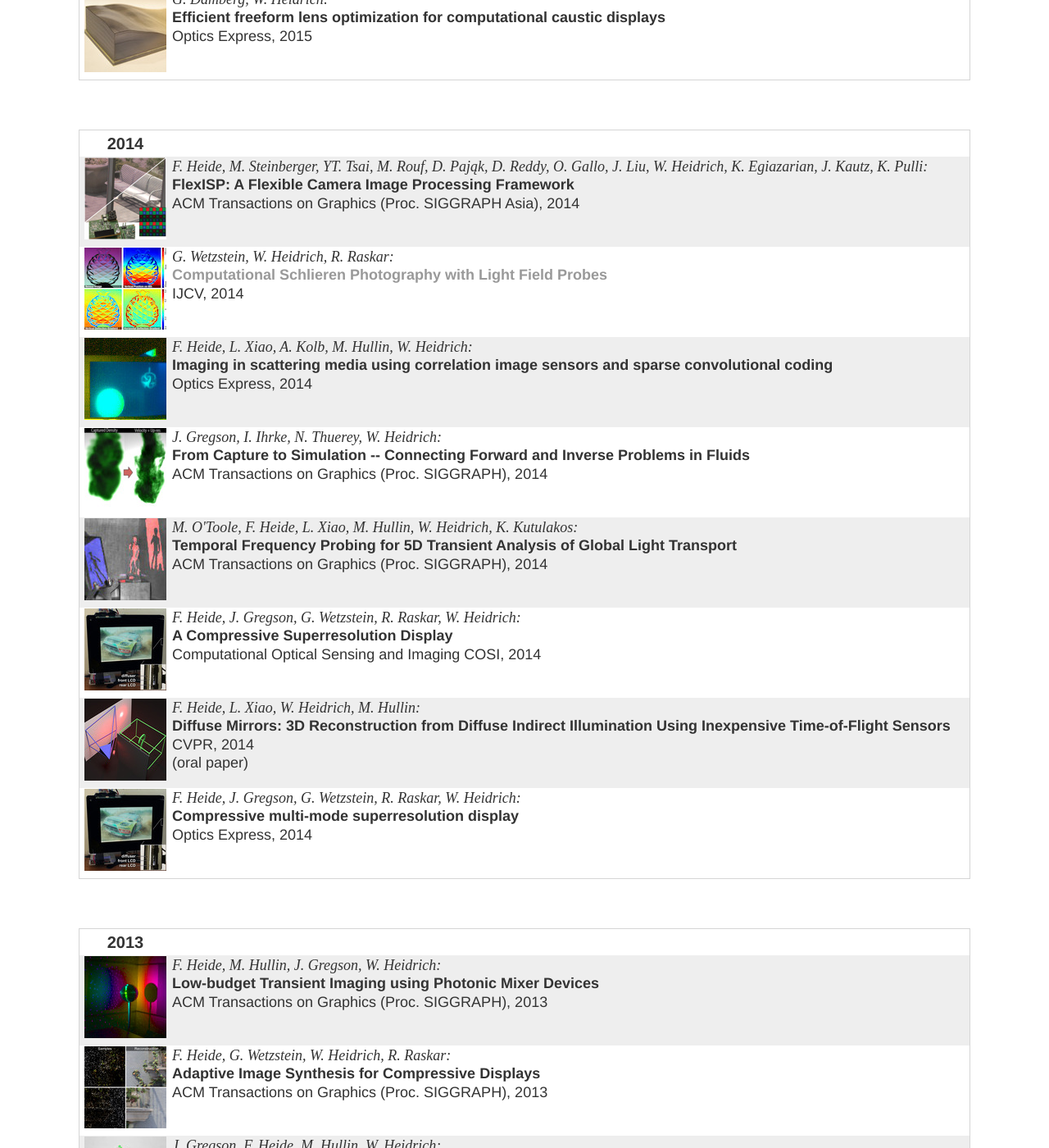
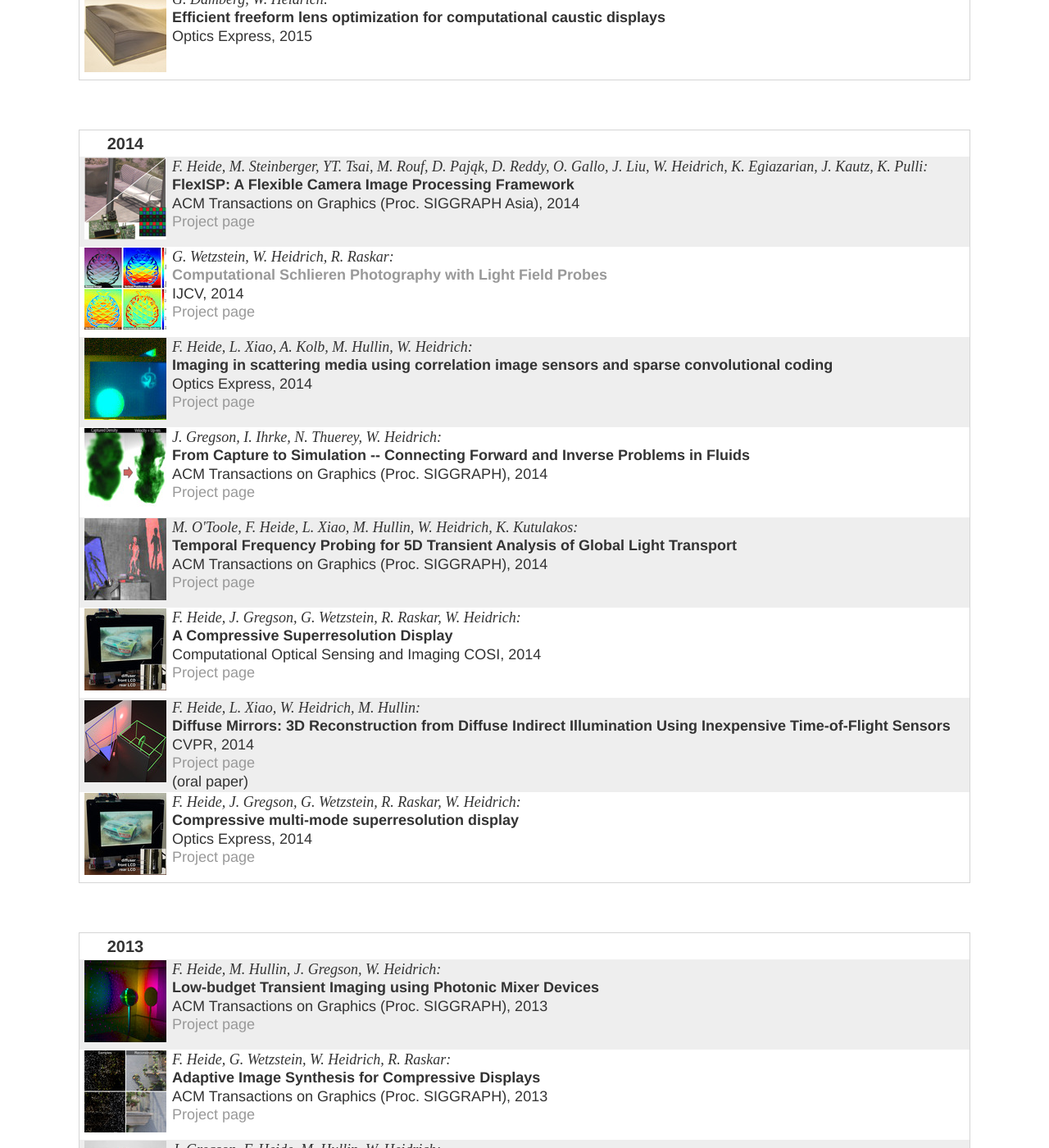
Before and after one commit to vccimaging/vccimaging.github.io, a Jekyll site: the page built from People/heidriw/publications.html, in a window 1280 px wide and 1400 px high, scrolled down 2251 px. Shown: the whole window at 82% size. Built offline with Jekyll 4.4.1, drawn with Linux system fonts in a browser that asks for light colours; some of the changed text lies outside the part shown.

Commit message:
updated format for publication lists

```diff
--- a/_includes/publicationlist.html
+++ b/_includes/publicationlist.html
@@ -37,8 +37,8 @@
           <pub-title>{{ pub.title }}</pub-title><br>
         {% endif %}
         <pub-normal> {{ pub.venue }}, {{ pub.year }} </pub-normal><br>
-        {% if pub.project %}
-          <pub-normal><a href="{{ pub.project }}">Project page</a></pub-normal><br>
+        {% if pub.url %}
+          <pub-normal><a href="{{ pub.url }}">Project page</a></pub-normal><br>
         {% endif %}
         {% if pub.note %}
           <pub-normal> ({{ pub.note }}) </pub-normal>
```
Also changed, not shown: Readme.md.
